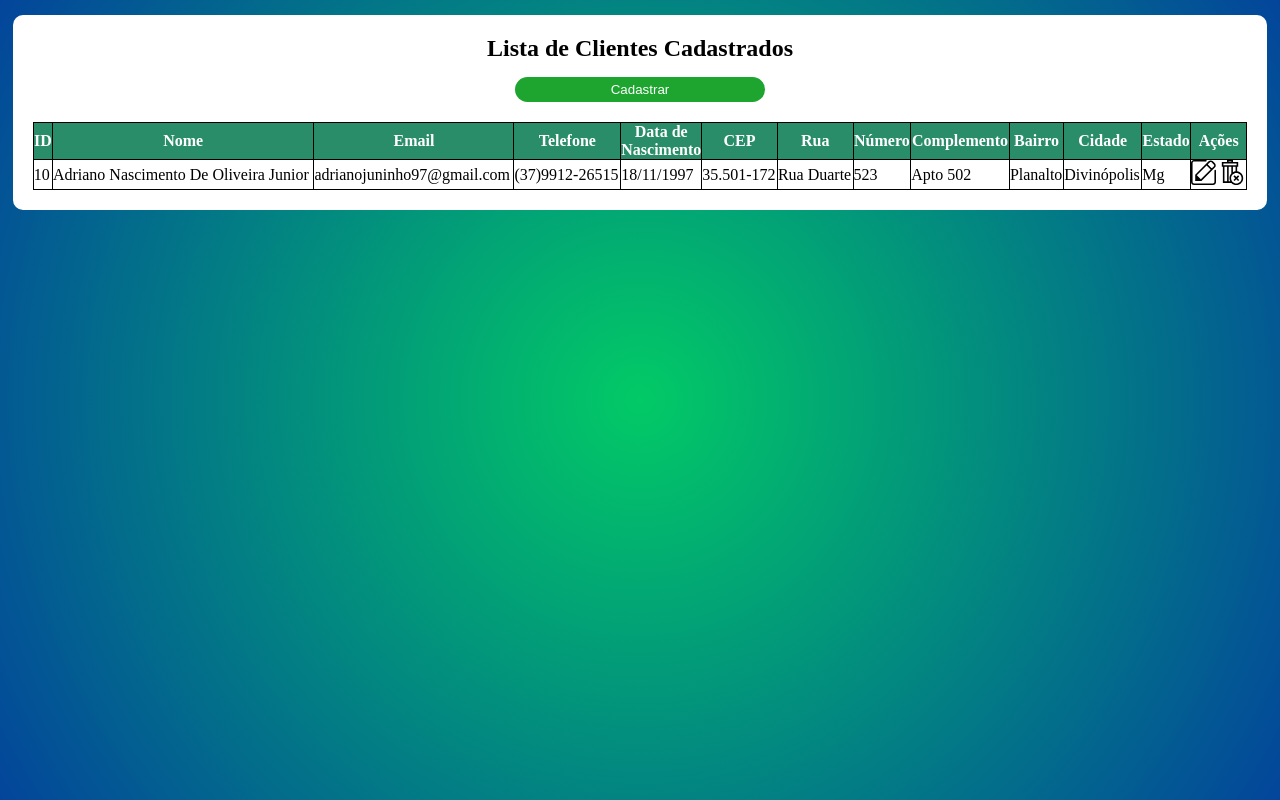
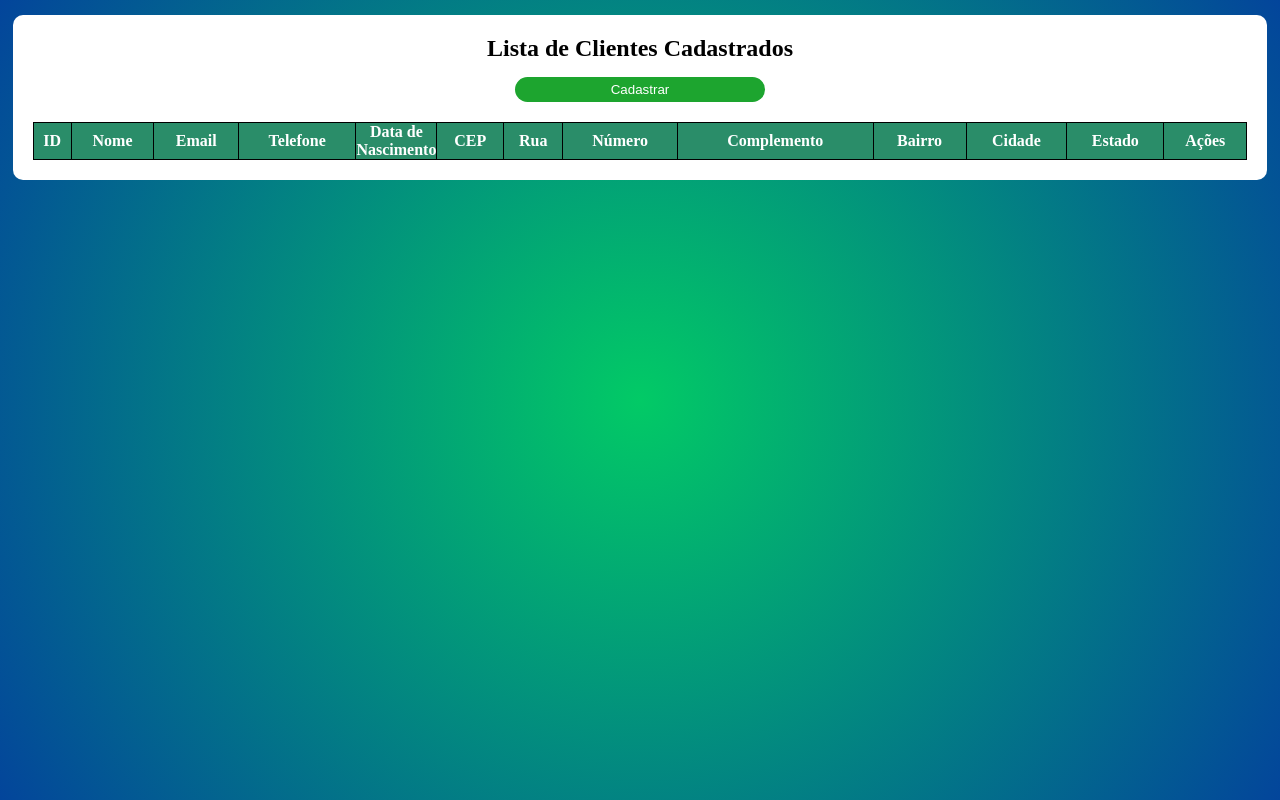
Before and after one commit to adrianodev97/Crud-SimpleSysClients, a website with bundled scripts: page public/index.html in a window 1280 px wide. Built offline with nearby package versions, Linux system fonts and the light colour scheme; no server answers.

Commit message:
Update index.html

```diff
--- a/public/index.html
+++ b/public/index.html
@@ -49,24 +49,6 @@
                     <th>Ações</th>
                 </thead>
                 <tbody class="tbody" id="clients-table">
-                    <tr>
-                        <td>10</td>
-                        <td>Adriano Nascimento De Oliveira Junior</td>
-                        <td>adrianojuninho97@gmail.com</td>
-                        <td>(37)9912-26515</td>
-                        <td>18/11/1997</td>
-                        <td>35.501-172</td>
-                        <td>Rua Duarte</td>
-                        <td>523</td>
-                        <td>Apto 502</td>
-                        <td>Planalto</td>
-                        <td>Divinópolis</td>
-                        <td>Mg</td>
-                        <td>
-                            <a href="EditarCliente.html"><img src="images/edit.svg"></a>
-                            <img  src="images/delete.svg">
-                        </td>
-                    </tr>
 
                 </tbody>
             </table>
```
